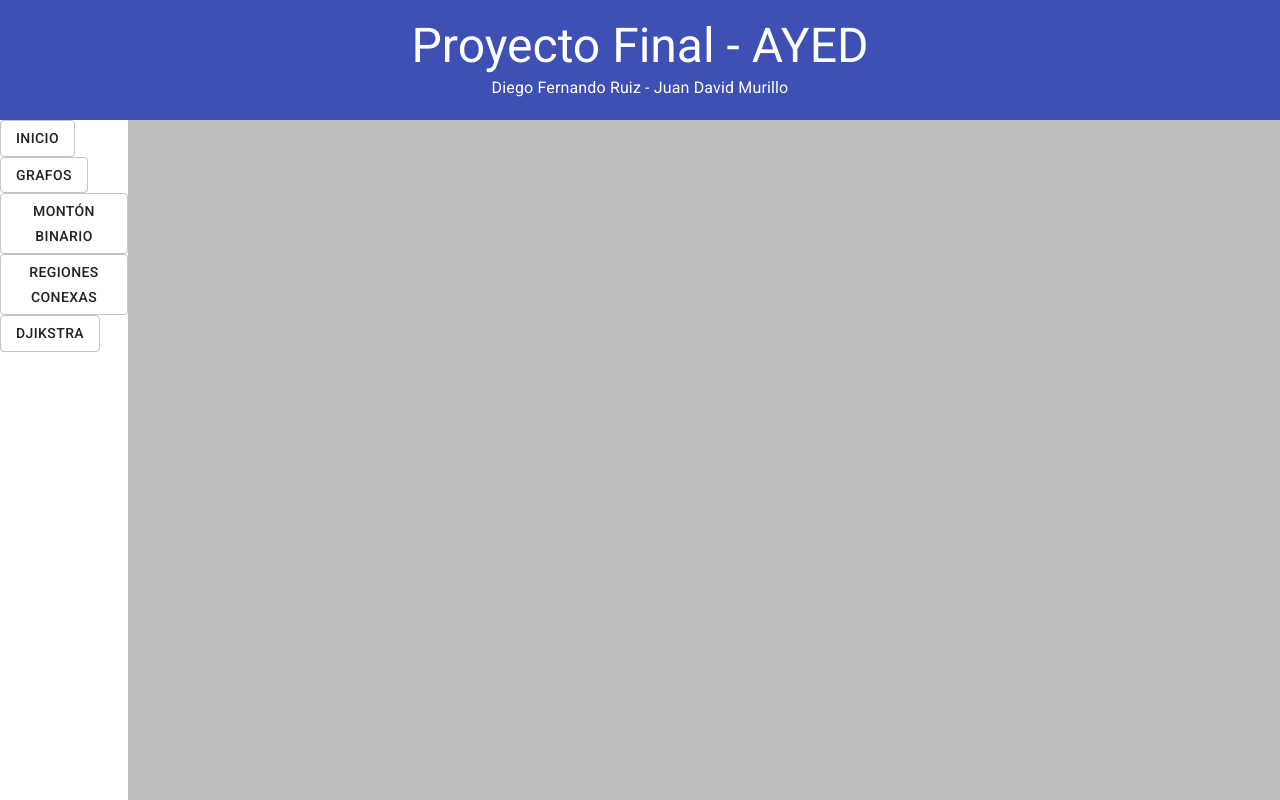
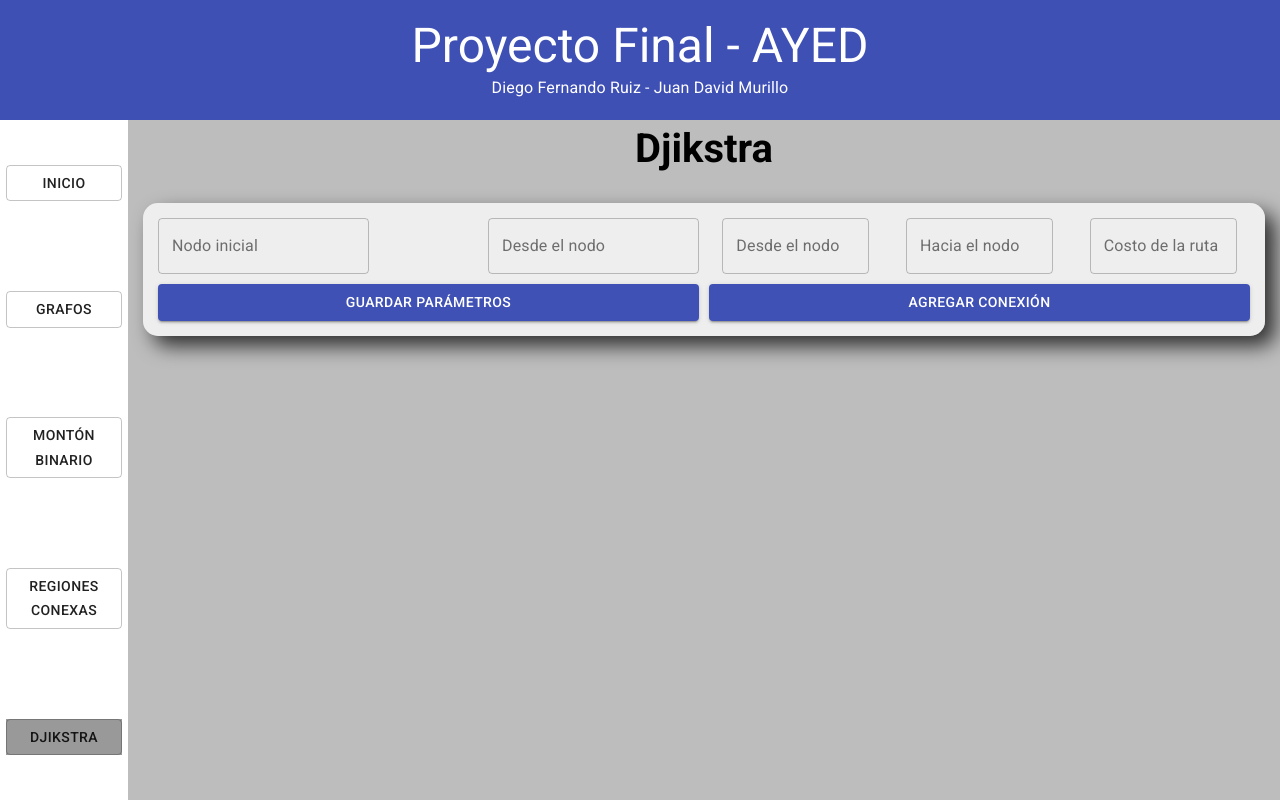
Before and after one commit to juancho20sp/final-ayed-frontend, a React (Create React App) app: page /djikstra in a window 1280 px wide. Built offline with nearby package versions, Linux system fonts and the light colour scheme.

Commit message:
Bug fixed on forms

```diff
--- a/src/Components/Forms/FormThree/FormThree.jsx
+++ b/src/Components/Forms/FormThree/FormThree.jsx
@@ -44,7 +44,7 @@ const FormThree = (props) => {
             variant="outlined"
             label={input1}
             placeholder={input1}
-            name="name"
+            name="field1"
             inputRef={register({
               required: true,
               pattern: /^[A-Za-z]+$/,
@@ -53,10 +53,10 @@ const FormThree = (props) => {
           ></TextField>
 
           <span className="form__error">
-            {errors.name && errors.name.type === "required" && (
+            {errors.field1 && errors.field1.type === "required" && (
               <p>Este campo es obligatorio</p>
             )}
-            {errors.name && errors.name.type === "pattern" && (
+            {errors.field1 && errors.field1.type === "pattern" && (
               <p>
                 El valor ingresado no puede contener carácteres especiales ni
                 números
@@ -72,7 +72,7 @@ const FormThree = (props) => {
             variant="outlined"
             label={input2}
             placeholder={input2}
-            name="popularity"
+            name="field2"
             inputRef={register({
               required: true,
               pattern: /^[0-9]+$/,
@@ -81,10 +81,10 @@ const FormThree = (props) => {
           ></TextField>
 
           <span className="form__error">
-            {errors.popularity && errors.popularity.type === "required" && (
+            {errors.field2 && errors.field2.type === "required" && (
               <p>Este campo es obligatorio</p>
             )}
-            {errors.popularity && errors.popularity.type === "pattern" && (
+            {errors.field2 && errors.field2.type === "pattern" && (
               <p>El valor ingresado debe ser numérico</p>
             )}
           </span>
@@ -97,7 +97,7 @@ const FormThree = (props) => {
             variant="outlined"
             label={input3}
             placeholder={input3}
-            name="times"
+            name="field3"
             inputRef={register({
               required: true,
               pattern: /^[0-9]+$/,
@@ -106,10 +106,10 @@ const FormThree = (props) => {
           ></TextField>
 
           <span className="form__error">
-            {errors.times && errors.times.type === "required" && (
+            {errors.field3 && errors.field3.type === "required" && (
               <p>Este campo es obligatorio</p>
             )}
-            {errors.times && errors.times.type === "pattern" && (
+            {errors.field3 && errors.field3.type === "pattern" && (
               <p>El valor ingresado debe ser numérico</p>
             )}
           </span>
--- a/src/Components/Forms/FormTwo/FormTwo.jsx
+++ b/src/Components/Forms/FormTwo/FormTwo.jsx
@@ -9,14 +9,12 @@ const FormTwo = (props) => {
   const { register, handleSubmit, errors } = useForm();
 
   const onSubmit = (data) => {
-    if (data.hasOwnProperty("start") || data.hasOwnProperty("goal")) {
+    if (props.isLimit) {
       props.setLimits({
         start: data.start,
         goal: data.goal
       });
-    }
-
-    if (data.hasOwnProperty("from") || data.hasOwnProperty("to")) {
+    } else {
       props.setPairs([...props.pairs, [data.from, data.to]]);
     }
   };
@@ -30,7 +28,7 @@ const FormTwo = (props) => {
             variant="outlined"
             label={props.input1}
             placeholder="0"
-            name={props.name1}
+            name="field1"
             inputRef={register({
               required: true,
               pattern: /^[0-9]+$/,
@@ -39,10 +37,10 @@ const FormTwo = (props) => {
           ></TextField>
 
           <span className="form__error">
-            {errors.start && errors.start.type === "required" && (
+            {errors.field1 && errors.field1.type === "required" && (
               <p>Este campo es obligatorio</p>
             )}
-            {errors.start && errors.start.type === "pattern" && (
+            {errors.field1 && errors.field1.type === "pattern" && (
               <p>El valor ingresado debe ser numérico</p>
             )}
           </span>
@@ -54,7 +52,7 @@ const FormTwo = (props) => {
             variant="outlined"
             label={props.input2}
             placeholder="0"
-            name={props.name2}
+            name="field2"
             inputRef={register({
               required: true,
               pattern: /^[0-9]+$/,
@@ -63,10 +61,10 @@ const FormTwo = (props) => {
           ></TextField>
 
           <span className="form__error">
-            {errors.goal && errors.goal.type === "required" && (
+            {errors.field2 && errors.field2.type === "required" && (
               <p>Este campo es obligatorio</p>
             )}
-            {errors.goal && errors.goal.type === "pattern" && (
+            {errors.field2 && errors.field2.type === "pattern" && (
               <p>El valor ingresado debe ser numérico</p>
             )}
           </span>
--- a/src/Components/SideMenu/SideMenu.css
+++ b/src/Components/SideMenu/SideMenu.css
@@ -1,10 +1,29 @@
 .aside {
     background-color: white;
+    display: grid;
+
+    justify-content: center;
+    align-items: center;
 }
 
 .link {
+
+    /* border-radius: 15px; */
+    color: black;
+
+
+    width: 90%;
+
+    margin: 5px;
+
     text-decoration: none;
-    color: black;
+
+    justify-self: center;
+
+
+
+
+
 }
 
 .link:hover {
@@ -12,5 +31,20 @@
 }
 
 .link__active {
+    background-color: rgba(0, 0, 0, 0.4);
     text-decoration: none;
 }
+
+/* Media Query para pantallas grandes */
+@media screen and (min-width: 1080px) {}
+
+
+/* Media Query para pantallas medianas y pequeñas */
+@media screen and (max-width: 1080px) {
+    .aside {
+        display: flex;
+
+        justify-content: center;
+        align-items: center;
+    }
+}
--- a/src/Components/SideMenu/SideMenu.jsx
+++ b/src/Components/SideMenu/SideMenu.jsx
@@ -13,10 +13,12 @@ const SideMenu = (props) => {
         {/* Link a la vista principal*/}
         <NavLink
           to={Routes.home.path}
-          activeClassName="link__active"
+          // activeClassName="link__active"
           className="link"
         >
-          <Button variant="outlined">Inicio</Button>
+          <Button variant="outlined" fullWidth={true}>
+            Inicio
+          </Button>
         </NavLink>
 
         {/* Link a la pantalla de grafos */}
@@ -25,7 +27,9 @@ const SideMenu = (props) => {
           activeClassName="link__active"
           className="link"
         >
-          <Button variant="outlined">Grafos</Button>
+          <Button variant="outlined" fullWidth={true}>
+            Grafos
+          </Button>
         </NavLink>
 
         {/* Link a montón binario */}
@@ -34,7 +38,9 @@ const SideMenu = (props) => {
           activeClassName="link__active"
           className="link"
         >
-          <Button variant="outlined">Montón binario</Button>
+          <Button variant="outlined" fullWidth={true}>
+            Montón binario
+          </Button>
         </NavLink>
 
         {/* Link a regiones conexas */}
@@ -43,7 +49,9 @@ const SideMenu = (props) => {
           activeClassName="link__active"
           className="link"
         >
-          <Button variant="outlined">Regiones conexas</Button>
+          <Button variant="outlined" fullWidth={true}>
+            Regiones conexas
+          </Button>
         </NavLink>
 
         {/* Link al algoritmo de Djikstra */}
@@ -52,7 +60,9 @@ const SideMenu = (props) => {
           activeClassName="link__active"
           className="link"
         >
-          <Button variant="outlined">Djikstra</Button>
+          <Button variant="outlined" fullWidth={true}>
+            Djikstra
+          </Button>
         </NavLink>
       </nav>
     </>
--- a/src/Views/BinaryHeap/BinaryHeap.css
+++ b/src/Views/BinaryHeap/BinaryHeap.css
@@ -1,5 +1,5 @@
 .bin-heap__container {
-    border: 5px solid black;
+    /* border: 5px solid black; */
     display: grid;
 
     grid-template: 10% auto 1fr / 1fr;
--- a/src/Views/BinaryHeap/BinaryHeap.jsx
+++ b/src/Views/BinaryHeap/BinaryHeap.jsx
@@ -11,10 +11,6 @@ import putApi from "./../../Hooks/putApi";
 
 const BinaryHeap = () => {
   const [info, setInfo] = useState([]);
-
-  React.useEffect(() => {
-    console.log(info);
-  }, [info]);
 
   const titles = [
     "Nombre",
--- a/src/Views/Djikstra/Djikstra.jsx
+++ b/src/Views/Djikstra/Djikstra.jsx
@@ -1,7 +1,140 @@
-import React from "react";
+import React, { useState } from "react";
+import "./Djikstra.css";
 
-const Djikstra = (props) => {
-  return <div></div>;
+/* Importamos los formularios */
+import FormTwo from "./../../Components/Forms/FormTwo/FormTwo";
+import FormThree from "./../../Components/Forms/FormThree/FormThree";
+import GraphTable from "./../../Components/Tables/GraphTables/GraphTables";
+import Button from "@material-ui/core/Button";
+import TransitionsModal from "../../Components/Modal/Modal";
+
+import putApi from "../../Hooks/putApi";
+
+const Djikstra = () => {
+  const [pairs, setPairs] = useState([]);
+  const [limits, setLimits] = useState({
+    start: null,
+    goal: null
+  });
+
+  const titles1 = ["Nodo inicial", "Nodo objetivo"];
+  const titles2 = ["Desde el nodo", "Hacia el nodo", "Costo de la ruta"];
+
+  const titles3 = ["Nodo de inicio", "Nodo objetivo", ""];
+  const titles4 = ["Nodo inicial", "Nodo final", ""];
+
+  const deleteElement = (key) => {
+    setPairs(pairs.filter((arc, index) => index !== key));
+  };
+
+  const sendToBackend = () => {
+    let edges = "";
+
+    setLoading(true);
+    setOpen(true);
+
+    pairs.map((pair, index) => {
+      if (index + 1 !== pairs.length) {
+        edges = edges + `${pair[0]}-${pair[1]},`;
+      } else {
+        edges = edges + `${pair[0]}-${pair[1]}`;
+      }
+      return 0;
+    });
+
+    let res = {
+      start: parseInt(limits.start),
+      goal: parseInt(limits.goal),
+      edges: edges
+    };
+
+    console.log(res);
+    console.log(JSON.stringify(res));
+
+    putApi("graph", res, setLoading, setData);
+  };
+
+  const [open, setOpen] = React.useState(false);
+  const [loading, setLoading] = React.useState(false);
+  const [data, setData] = React.useState({});
+
+  const handleOpen = () => {
+    setOpen(true);
+  };
+
+  const handleClose = () => {
+    setOpen(false);
+  };
+  return (
+    <>
+      <div className="graph__container">
+        <h2 className="graph__title">Djikstra</h2>
+
+        <div className="graph-forms__container">
+          <FormTwo
+            input1={titles1[0]}
+            input2={titles2[0]}
+            button="Guardar parámetros"
+            limits={limits}
+            setLimits={setLimits}
+          ></FormTwo>
+
+          <FormThree
+            input1={titles2[0]}
+            input2={titles2[1]}
+            input3={titles2[2]}
+            button="Agregar conexión"
+            pairs={pairs}
+            setPairs={setPairs}
+          ></FormThree>
+        </div>
+
+        <div className="tables__container">
+          {limits.start && (
+            <div className="graph-forms__table">
+              <GraphTable
+                titles={titles1}
+                limits={limits}
+                setLimits={setLimits}
+              ></GraphTable>
+            </div>
+          )}
+
+          {pairs.length >= 1 && (
+            <div className="graph-forms__table">
+              <GraphTable
+                titles={titles2}
+                pairs={pairs}
+                setPairs={setPairs}
+                deleteElement={deleteElement}
+              ></GraphTable>
+            </div>
+          )}
+
+          {limits.start && pairs.length >= 1 && (
+            <div className="send__button">
+              <Button
+                variant="contained"
+                color="secondary"
+                onClick={sendToBackend}
+              >
+                Encontrar camino!
+              </Button>
+            </div>
+          )}
+        </div>
+      </div>
+
+      <TransitionsModal
+        open={open}
+        handleClose={handleClose}
+        handleOpen={handleOpen}
+        isLoading={loading}
+        data={data}
+        type="graph"
+      ></TransitionsModal>
+    </>
+  );
 };
 
 export default Djikstra;
--- a/src/Views/Graphs/Graphs.css
+++ b/src/Views/Graphs/Graphs.css
@@ -1,5 +1,5 @@
 .graph__container {
-    border: 5px solid black;
+    /* border: 5px solid black; */
     display: grid;
 
     grid-template: 10% auto 1fr / 1fr;
--- a/src/Views/Graphs/Graphs.jsx
+++ b/src/Views/Graphs/Graphs.jsx
@@ -91,6 +91,7 @@ const Graphs = () => {
             button="Guardar parámetros"
             limits={limits}
             setLimits={setLimits}
+            isLimit={true}
           ></FormTwo>
 
           <FormTwo
```
Also changed, not shown: src/Components/Tables/DjikstraTables/DjikstraTables.jsx (added, +55 -0 lines), src/Components/Tables/DjikstraTables/DjikstraTables.css (added), src/Views/Djikstra/Djikstra.css (added).
